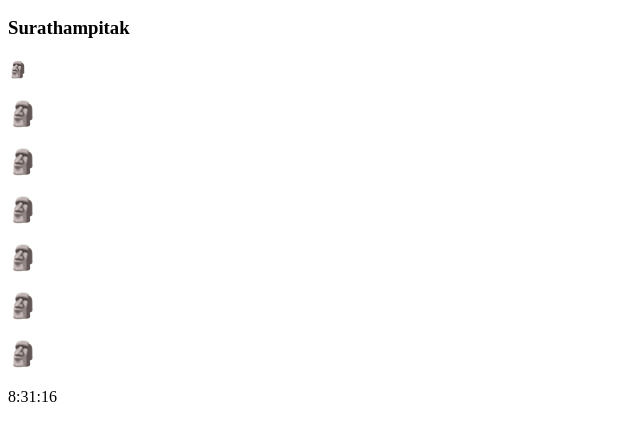
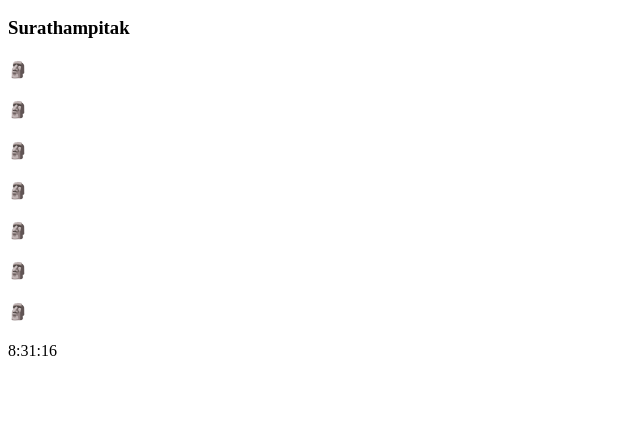
Before and after one commit to stp25349-code/stp25349-code.github.io, a plain HTML site: page test.html in a window 1280 px wide. Shown: the part 110-550 px from the top of the page, without its empty margins (0-640 px from the left). Drawn offline with Linux system fonts and the light colour scheme.

Commit message:
Update test.html

```diff
--- a/test.html
+++ b/test.html
@@ -5,13 +5,13 @@
 <h1>Pattarapon kittisopapan</h1>
 <h2>OAK-No.8</h2>
 <h3>Surathampitak</h3>
-  <h4>&#128511;</h4>
-    <h2>&#128511;</h2>
-    <h2>&#128511;</h2>
-    <h2>&#128511;</h2>
-    <h2>&#128511;</h2>
-    <h2>&#128511;</h2>
-    <h2>&#128511;</h2>
+   <h4>&#128511;</h4>
+   <h4>&#128511;</h4>
+   <h4>&#128511;</h4>
+   <h4>&#128511;</h4>
+   <h4>&#128511;</h4>
+   <h4>&#128511;</h4>
+   <h4>&#128511;</h4>
 
 <div id="txt"></div>
 
```
